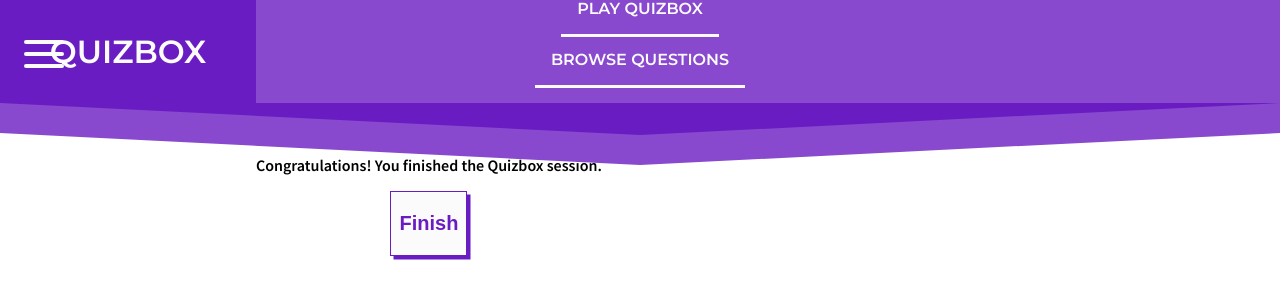
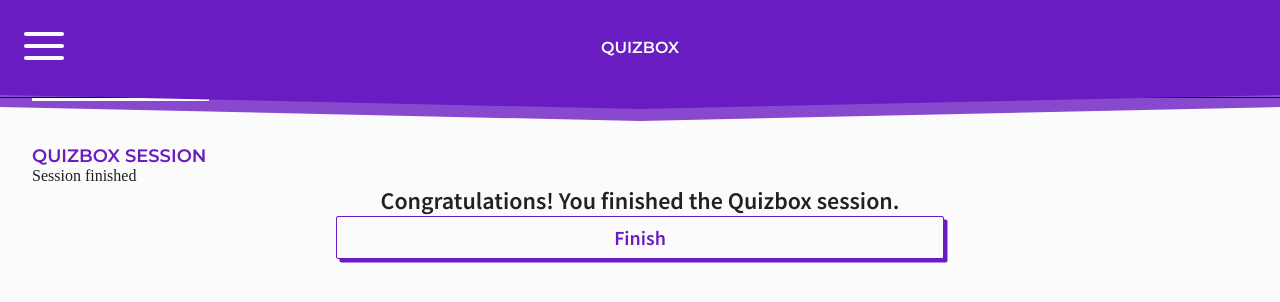
Before and after one commit to sophiebrunner/quizbox-with-vue-cli, a Vue app: page /quizbox-session in a window 1280 px wide. Shown: the top 302 px of the page. Built offline with nearby package versions, Linux system fonts and the light colour scheme; no server answers.

Commit message:
feat: add styling for text-elements

```diff
--- a/src/App.vue
+++ b/src/App.vue
@@ -6,7 +6,7 @@
         <span class="hamburger-menu__icon" :class="{ clicked: showNav }"></span>
         <span class="hamburger-menu__icon" :class="{ clicked: showNav }"></span>
       </nav>
-      <h1 class="heading heading--light-colored">Quizbox</h1>
+      <h1 :class="classesForHeadline">Quizbox</h1>
       <div class="menu__triangle menu__triangle--primary"></div>
     </div>
     <nav class="nav" :class="{ active: showNav, hidden: !showNav }">
@@ -25,7 +25,9 @@
       <div class="menu__triangle menu__triangle--secondary"></div>
     </nav>
   </header>
-  <router-view />
+  <main @click="slideMenu">
+    <router-view />
+  </main>
 </template>
 
 <script>
@@ -33,11 +35,20 @@
   data() {
     return {
       showNav: false,
+      classesForHeadline: [
+        "text--light-colored",
+        "text--montserrat",
+        "text--regular",
+        "text--uppercase",
+      ],
     };
   },
   methods: {
     toggleMenu() {
       this.showNav = !this.showNav;
+    },
+    slideMenu() {
+      this.showNav = false;
     },
   },
   created() {
--- a/src/components/BaseButton.vue
+++ b/src/components/BaseButton.vue
@@ -14,25 +14,3 @@
   emits: ["click"],
 };
 </script>
-
-<style>
-button {
-  padding: 20px 8px;
-  margin: 0 auto;
-  font-family: "Souce Sans Pro", sans-serif;
-  font-size: 20px;
-  font-weight: 600;
-  color: var(--clr-primary);
-  background-color: var(--clr-surface);
-  border: 1.75px solid var(--clr-primary);
-  box-shadow: 3.5px 3.5px var(--clr-primary);
-  cursor: pointer;
-  align-self: center;
-}
-
-button:hover {
-  color: var(--clr-surface);
-  background-color: var(--clr-primary);
-  box-shadow: none;
-}
-</style>
--- a/src/components/BaseHeader.vue
+++ b/src/components/BaseHeader.vue
@@ -1,19 +1,31 @@
 <template>
   <slot :headline="headline" name="headline"
-    ><h2>{{ headline }}</h2></slot
+    ><h2 :class="classesForHeadline">
+      {{ headline }}
+    </h2></slot
   >
   <slot :description="description" name="description">
-    <p>{{ description }}</p></slot
+    <p class="description">{{ description }}</p></slot
   >
 </template>
 
 <script>
 export default {
   name: "BaseHeader",
+  data() {
+    return {
+      classesForHeadline: [
+        "text--big",
+        "text--primary-colored",
+        "text--montserrat",
+        "text--uppercase",
+      ],
+    };
+  },
   props: {
     headline: {
       type: String,
-      required: true,
+      required: false,
     },
     description: {
       required: false,
--- a/src/components/BaseList.vue
+++ b/src/components/BaseList.vue
@@ -1,11 +1,7 @@
 <template>
-  <slot />
-  <p>{{ numberOfItems }}</p>
   <ul>
     <li v-for="item in listItems" :key="item.id">
-      <slot :item="item" name="list-item" :description="description">{{
-        item.data
-      }}</slot>
+      <slot :item="item" name="list-item">{{ item.data }}</slot>
     </li>
   </ul>
 </template>
@@ -14,24 +10,9 @@
 export default {
   name: "BaseList",
   props: {
-    numberOfItems: {
-      type: Number,
-    },
     listItems: {
       type: Array,
-    },
-    description: {
-      type: String,
-      required: false,
     },
   },
 };
 </script>
-
-<style>
-ul {
-  _text-align: left;
-  list-style: none;
-  _padding-left: 0;
-}
-</style>
--- a/src/components/BaseSelect.vue
+++ b/src/components/BaseSelect.vue
@@ -1,6 +1,6 @@
 <template>
   <slot />
-  <label for="select-option">{{ description }}</label>
+  <label for="select-option" :class="classesForLabel">{{ description }}</label>
   <select id="select-option" @change="$emit('change', $event.target.value)">
     <option
       v-for="option in selectOptions"
@@ -15,6 +15,11 @@
 <script>
 export default {
   name: "BaseSelect",
+  data() {
+    return {
+      classesForLabel: ["text--montserrat", "text--small"],
+    };
+  },
   props: {
     selectOption: {
       type: String,
--- a/src/styles/styles.css
+++ b/src/styles/styles.css
@@ -16,56 +16,95 @@
 *::before,
 *::after {
   box-sizing: border-box;
+  -moz-box-sizing: border-box;
   -webkit-box-sizing: border-box;
-  -moz-box-sizing: border-box;
+}
+:root {
+  --font-montserrat: "Montserrat", sans-serif;
+  --font-sourcesanspro: "Source Sans Pro", sans-serif;
+  --clr-primary: #6a1cc3;
+  --clr-primary-inactive: #6a1cc326;
+  --clr-secondary: #8849cf;
+  --clr-surface: #fbfbfb;
+  --clr-text: rgba(0, 0, 0, 87%);
 }
 body {
   margin: 0 auto;
   max-width: 100vw;
+  background: var(--clr-surface);
 }
 
-@media screen and (min-width: 992px) {
-  #app {
-    display: flex;
-  }
-  .page-header {
-    width: 20vw;
-  }
+/* Text elements */
+h1,
+h2,
+h3,
+p {
+  margin: 0;
+  padding: 0;
+  color: var(--clr-text);
 }
-#app {
-  font-family: "Source Sans Pro", sans-serif;
-  --clr-primary: #6a1cc3;
-  --clr-primary-inactive: #6a1cc326;
-  --clr-secondary: #8849cf;
-  --clr-surface: #fbfbfb;
-  --clr-text: #00000057;
-  text-align: center;
+h1 {
+  align-items: center;
+  background-color: var(--clr-primary);
+  display: flex;
+  height: 95px;
+  justify-content: center;
 }
-
-/* Headings */
-h1 {
-  padding: 1em;
+ul {
+  list-style-type: none;
+  padding-left: 0;
+}
+li {
+  border-bottom: 1px solid var(--clr-text);
+  font-family: var(--font-sourcesanspro);
+  font-size: 16px;
+  padding: 15px 40px 15px 32px;
+}
+li + li {
+  margin-top: 12px;
+}
+button {
+  background-color: var(--clr-surface);
+  border: 1.75px solid var(--clr-primary);
+  border-radius: 2px;
+  box-shadow: 3.5px 3.5px 0 var(--clr-primary);
+  color: var(--clr-primary);
+  cursor: pointer;
+  font-family: var(--font-sourcesanspro);
+  font-size: 20px;
+  font-weight: 600;
   margin: 0;
+  padding: 8px 10px;
+  right: 50vw;
+  width: 50%;
+  transform: translateX(50%);
+}
+button:hover {
+  color: var(--clr-surface);
   background-color: var(--clr-primary);
-  text-align: center;
+  box-shadow: none;
 }
-
-/* Header area */
+/* Layout */
 .page-header {
-  _position: relative;
+  height: 109px;
 }
 main {
-  margin-top: 3em;
+  min-height: calc(100vh - 145px);
+  margin-top: 36px;
+  padding: 0 32px;
+}
+#select-option + .flex-container {
+  margin-top: 60px;
 }
 
 /* Hamburger menu */
 .hamburger-menu-wrapper {
-  position: relative;
+  height: 81px;
   z-index: 1;
 }
 .hamburger-menu {
   position: absolute;
-  top: 2.5em;
+  top: 2em;
   left: 1.5em;
 }
 .hamburger-menu__icon {
@@ -98,7 +137,7 @@
   position: relative;
 }
 .nav {
-  font-family: "Montserrat", sans-serif;
+  font-family: var(--font-montserrat);
   font-size: 16px;
   text-transform: uppercase;
   color: var(--clr-surface);
@@ -107,15 +146,15 @@
   width: 100vw;
   margin-left: auto;
   margin-right: auto;
-  position: absolute;
+  _position: relative;
 }
 .nav__list {
   background: var(--clr-secondary);
   margin: 0;
   padding-left: 0;
   padding-top: 4em;
-  padding-bottom: 4em;
   list-style-type: none;
+  height: 207px;
 }
 .nav__item {
   vertical-align: baseline;
@@ -124,11 +163,11 @@
   margin-top: 2em;
 }
 .hidden {
-  transform: translateY(-200px);
+  transform: translateY(-181px);
   z-index: 0;
 }
 .active {
-  transform: translateY(-40px);
+  transform: translateY(0);
 }
 .menu__triangle {
   width: 0;
@@ -137,10 +176,10 @@
   border-right: 50vw solid transparent;
 }
 .menu__triangle--primary {
-  border-top: 2em solid var(--clr-primary);
+  border-top: 14px solid var(--clr-primary);
 }
 .menu__triangle--secondary {
-  border-top: 2em solid var(--clr-secondary);
+  border-top: 14px solid var(--clr-secondary);
 }
 nav a {
   border-bottom: 3px solid var(--clr-surface);
@@ -152,15 +191,113 @@
 }
 
 /* Style classes */
-.heading {
-  font-family: "Montserrat", sans-serif;
+.checkbox {
+  cursor: pointer;
+  height: 0;
+  opacity: 0;
+  position: absolute;
+  width: 0;
+}
+.checkmark {
+  background-color: white;
+  border: 1.75px solid var(--clr-primary);
+  border-radius: 2px;
+  height: 27px;
+  left: 0;
+  position: absolute;
+  top: 0;
+  width: 27px;
+}
+.checkmark::after {
+  content: "";
+  position: absolute;
+  display: none;
+}
+.container .checkbox:checked ~ .checkmark::after {
+  display: block;
+}
+.container .checkmark::after {
+  left: 9px;
+  top: 5px;
+  width: 5px;
+  height: 10px;
+  border: solid var(--clr-primary);
+  border-width: 0 3px 3px 0;
+  -webkit-transform: rotate(45deg);
+  -ms-transform: rotate(45deg);
+  transform: rotate(45deg);
+}
+.checkbox:checked {
+  background-color: var(--clr-primary);
+}
+.container {
+  display: block;
+  position: relative;
+  padding-left: 20px;
+  margin-bottom: 12px;
+  cursor: pointer;
+  font-size: 22px;
+  -webkit-user-select: none;
+  -moz-user-select: none;
+  -ms-user-select: none;
+  user-select: none;
+}
+.flex-container {
+  align-items: center;
+  display: flex;
+  justify-content: space-between;
+}
+.grid-container {
+  align-items: center;
+  display: grid;
+  grid-template-columns: 20% 80%;
+}
+.text--big {
+  font-size: 18px;
+}
+.text--centered {
+  text-align: center;
+}
+.text--extraslim {
+  font-weight: 400;
+}
+.text--extrasmall {
+  font-size: 12px;
+}
+.text--large {
+  font-size: 24px;
+}
+.text--light-colored {
+  color: var(--clr-surface);
+}
+.text--montserrat {
+  font-family: var(--font-montserrat);
+}
+.text--primary-colored {
+  color: var(--clr-primary);
+}
+.text--regular {
+  font-size: 16px;
+}
+.text--slim {
+  font-weight: 500;
+}
+.text--small {
+  font-size: 14px;
+}
+.text--sourcesanspro {
+  font-family: var(--font-sourcesanspro);
+}
+.text--uppercase {
   text-transform: uppercase;
 }
-.heading--light-colored {
-  color: var(--clr-surface);
+
+/* Responsive */
+@media screen and (min-width: 992px) {
+  #app {
+    _display: flex;
+  }
+  .page-header {
+    _width: 20vw;
+  }
 }
-.text--light-colored {
-  font-family: "Montserrat", sans-serif;
-  font-weight: 500;
-  color: var(--clr-surface);
-}
--- a/src/views/BrowseQuestions.vue
+++ b/src/views/BrowseQuestions.vue
@@ -1,5 +1,4 @@
 <template>
-  <main>
   <BaseHeader :headline="textForPageHeader.headline" />
   <BaseSelect
     :description="textForPageHeader.description"
@@ -7,17 +6,19 @@
     @change="onCategorySelect"
   >
   </BaseSelect>
-    <BaseHeader
-      :headline="textForMainContent.headline"
-      :description="numberOfQuestionsFromSelectedCategory"
+  <BaseHeader :headline="textForMainContent.headline"
     ><template v-slot:headline
-        ><h3>{{ textForMainContent.headline }}</h3></template
+      ><div class="flex-container">
+        <h3 :class="classesForHeadline">{{ textForMainContent.headline }}</h3>
+        <p :class="classesForHeadline">
+          {{ numberOfQuestionsFromSelectedCategory }}
+        </p>
+      </div></template
     ></BaseHeader
   >
   <BaseList :list-items="questionsFromSelectedCategory"
     ><template #list-item="scopedData">{{ scopedData.item }}</template>
   </BaseList>
-  </main>
 </template>
 
 <script>
@@ -39,6 +40,7 @@
         headline: "Questions from the chapter",
       },
       selectedCategory: "basics-html-css",
+      classesForHeadline: ["text--montserrat", "text--regular"],
     };
   },
 
--- a/src/views/QuizboxSession.vue
+++ b/src/views/QuizboxSession.vue
@@ -1,17 +1,15 @@
 <template>
-  <main>
   <BaseHeader :headline="textForPageHeader.headline"
     ><template v-slot:description
-        ><p v-if="sessionUnfinished">
-          <span>{{ textForPageHeader.description }}</span>
-          <span>{{ displayCurrentQuestionCount }}</span>
-        </p>
+      ><div v-if="sessionUnfinished" class="flex-container">
+        <p>{{ textForPageHeader.description }}</p>
+        <p>{{ displayCurrentQuestionCount }}</p>
+      </div>
       <p v-else>{{ "Session finished" }}</p></template
     ></BaseHeader
   >
-    <p>{{ currentQuestion }}</p>
+  <p :class="classesForQuestions">{{ currentQuestion }}</p>
   <BaseButton :btnTxt="btnTxt" @click="navigateThroughSession" />
-  </main>
 </template>
 
 <script>
@@ -31,6 +29,11 @@
         headline: "Quizbox Session",
         description: "Question count",
       },
+      classesForQuestions: [
+        "text--centered",
+        "text--large",
+        "text--sourcesanspro",
+      ],
     };
   },
 
```
Also changed, not shown: src/views/PlayQuizbox.vue (+28 -14 lines), src/styles/icons/icons8-häkchen.svg (added). Lines whose indentation alone changed are shown as unchanged.
